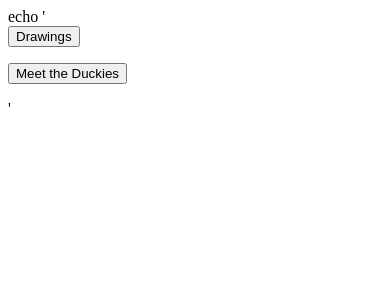
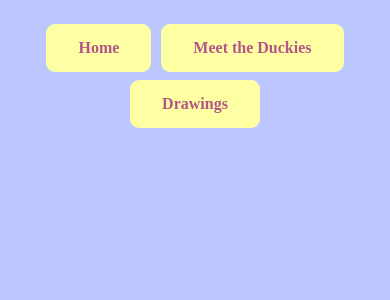
Before and after one commit to P3D-l/WebDuckies, a PHP site: page /drawings.php in a window 390 px wide. Shown: the top 300 px of the page. Run offline with PHP 8.4, Linux system fonts and the light colour scheme.

Commit message:
responsive buttons in all pages and css files

```diff
--- a/drawings.php
+++ b/drawings.php
@@ -1,8 +1,20 @@
-echo '<div class = "buttons">
-        <form method = "POST" action = "drawings.php">
-            <input type = "submit" value = "Drawings"/>
-        </form>
-        <form method = "POST" action = "meet_the_duckies.php">
-            <input type = "submit" value = "Meet the Duckies"/>
-        </form>
-        </div>'
+<!DOCTYPE html>
+<html lang="en">
+<head>
+    <meta charset="UTF-8">
+    <meta http-equiv="X-UA-Compatible" content="IE=edge">
+    <meta name="viewport" content="width=device-width, initial-scale=1.0">
+    <link href="styles/style_drawings.css" rel="stylesheet"/>
+</head>
+<body>
+<h2>
+    <?php
+    echo '<div class = "pill-nav">
+        <a href = "index.php">Home</a>
+        <a href = "meet_the_duckies.php">Meet the Duckies</a>
+        <a href = "drawings.php">Drawings</s>
+    </div>'
+    ?>
+    </h2>
+</body>
+</html>
--- a/index.php
+++ b/index.php
@@ -4,7 +4,7 @@
     <meta charset="UTF-8">
     <meta http-equiv="X-UA-Compatible" content="IE=edge">
     <meta name="viewport" content="width=device-width, initial-scale=1.0">
-    <link href="styles/style.css" rel="stylesheet" />
+    <link href="styles/style_index.css" rel="stylesheet" />
 </head>
 <body>
     <h1>Letsa go babies, congrats on the nice and cozy hatch <3</h1>
--- /dev/null
+++ b/styles/style_drawings.css
@@ -0,0 +1,22 @@
+body {
+    background-color: #bcc7ff;
+}
+
+h2 {
+    text-align: center;
+}
+
+.pill-nav a {
+    background-color: #feffa3;
+    border: none;
+    border-radius: 9px;
+    color: #b45587;
+    padding: 15px 32px;
+    text-decoration: none;
+    display: inline-block;
+    font-size: 16px;
+    margin: 4px 2px;
+    cursor: pointer;
+}
+
+.pill-nav a:hover {background-color: #bae1ff;}
```
Also changed, not shown: meet_the_duckies.php (+10 -7 lines), styles/style_mtd.css (added, +22 -0 lines), styles/style_index.css (renamed from styles/style.css).
